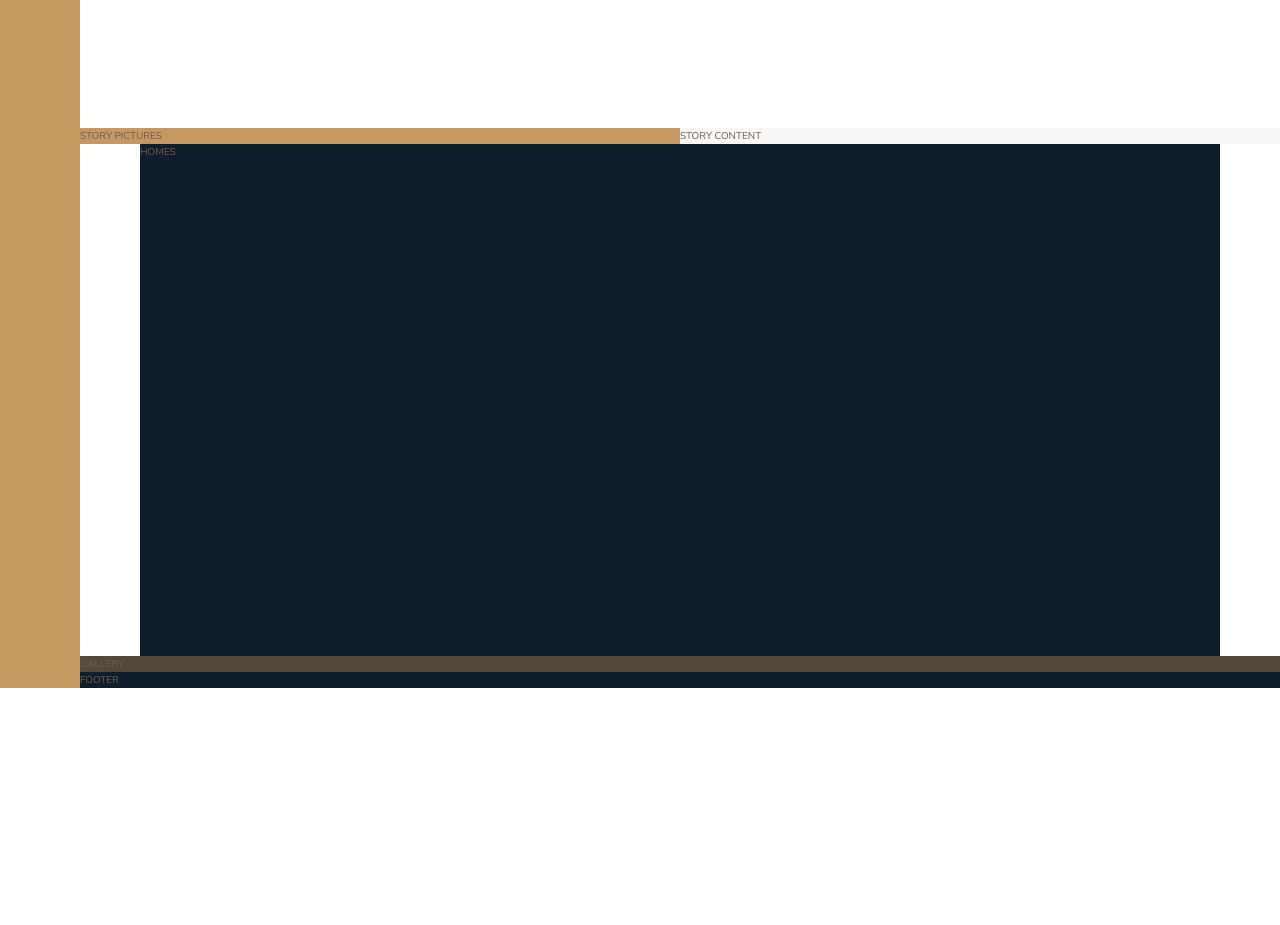
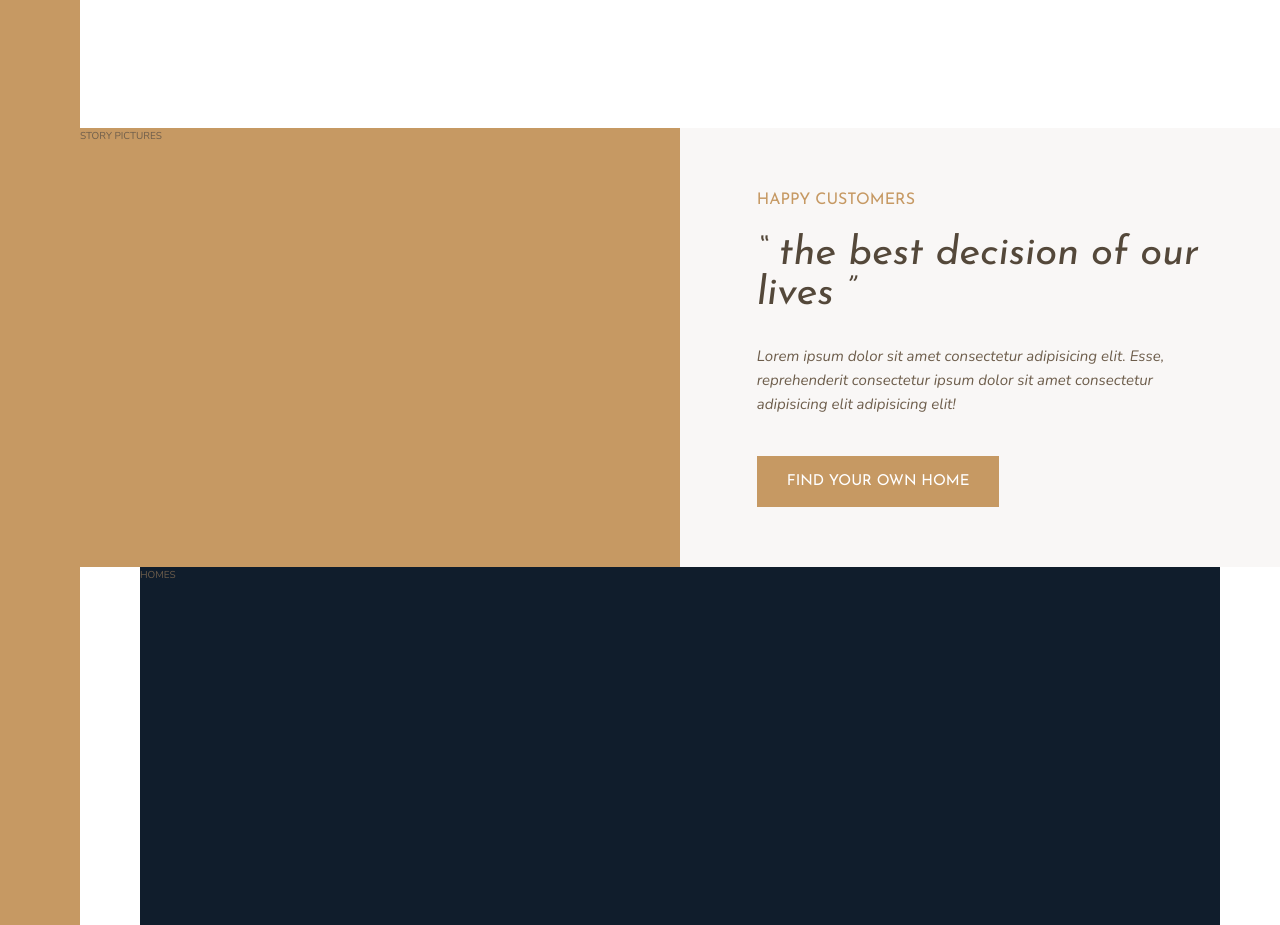
Before and after one commit to princecabrera/nexter-grid, a website: page index.html in a window 1280 px wide. Shown: the part 1180-2105 px from the top of the page. Before the commit the page ends 1868 px from the top, so only its background shows below. Drawn offline with nearby package versions, Linux system fonts and the light colour scheme.

Commit message:
Completed story content sub-section

```diff
--- a/index.html
+++ b/index.html
@@ -58,8 +58,15 @@
         </div>
 
     </section>
-    <div class="story__pictures">STORY PICTURES</div>
-    <div class="story__content">STORY CONTENT</div>
+    <div class="story__pictures">
+        STORY PICTURES
+    </div>
+    <div class="story__content">
+        <h3 class="heading-3 mb-sm">Happy Customers</h3>
+        <h2 class="heading-2 heading-2--dark mb-md">&ldquo; the best decision of our lives &rdquo;</h2>
+        <p class="story__text">Lorem ipsum dolor sit amet consectetur adipisicing elit. Esse, reprehenderit consectetur ipsum dolor sit amet consectetur adipisicing elit adipisicing elit!</p>
+        <button class="btn">find your own home</button>
+    </div>
     <section class="homes">HOMES</section>
     <section class="gallery">GALLERY</section>
     <footer class="footer">FOOTER</footer>
--- a/sass/_story.scss
+++ b/sass/_story.scss
@@ -7,5 +7,18 @@
     &__content {
         background-color: $color-grey-light-1;
         grid-column: col-start 5 / full-end;
+
+        padding: 6rem 6vw;
+
+        display: grid;
+        align-content: center;
+        justify-items: start;
+
+    }
+
+    &__text {
+        font-size: 1.5rem;
+        font-style: italic;
+        margin-bottom: 4rem;
     }
 }
--- a/sass/_typography.scss
+++ b/sass/_typography.scss
@@ -2,23 +2,50 @@
     font-family: $font-display;
     font-weight: 400;
 }
-.heading-4 {
+.heading-1 {
     @extend %heading;
 }
-.heading-4 {
+.heading-2 {
     @extend %heading;
+    font-size: 4rem;
+    font-style: italic;
+    line-height: 1;
+
+    &--light { color: $color-grey-light-1; }
+    &--dark { color: $color-grey-dark-1; }
 }
-.heading-4 {
+.heading-3 {
     @extend %heading;
+    font-size: 1.6rem;
+    color: $color-primary;
+    text-transform: uppercase;
 }
 .heading-4 {
     @extend %heading;
     font-size: 1.9rem;
     text-transform: capitalize;
-    &--light {
-        color: $color-grey-light-1;
-    }
-    &--dark {
-        color: $color-grey-dark-1;
+    &--light { color: $color-grey-light-1; }
+    &--dark { color: $color-grey-dark-1; }
+}
+
+.btn {
+    background-color: $color-primary;
+    color: #fff;
+    border: none;
+    border-radius: 0;
+    font-family: $font-display;
+    font-size: 1.5rem;
+    text-transform: uppercase;
+    padding: 1.8rem 3rem;
+    cursor: pointer;
+    transition: all .2s;
+
+    &:hover {
+        background-color: $color-primary-dark;
     }
 }
+
+.mb-sm {margin-bottom: 2rem;}
+.mb-md {margin-bottom: 3rem;}
+.mb-lg {margin-bottom: 4rem;}
+.mb-hg {margin-bottom: 8rem;}
```
Also changed, not shown: css/style.css.
